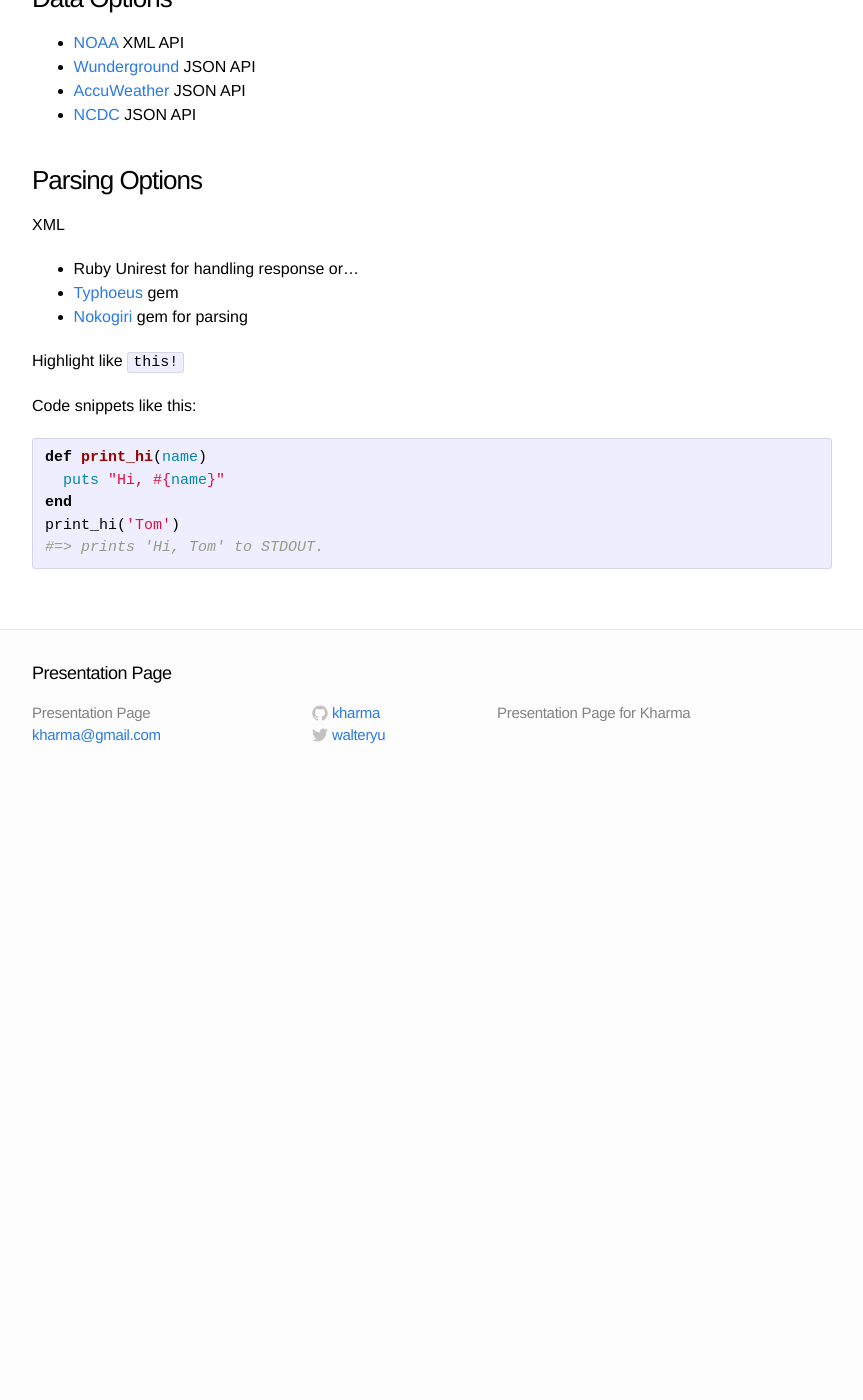
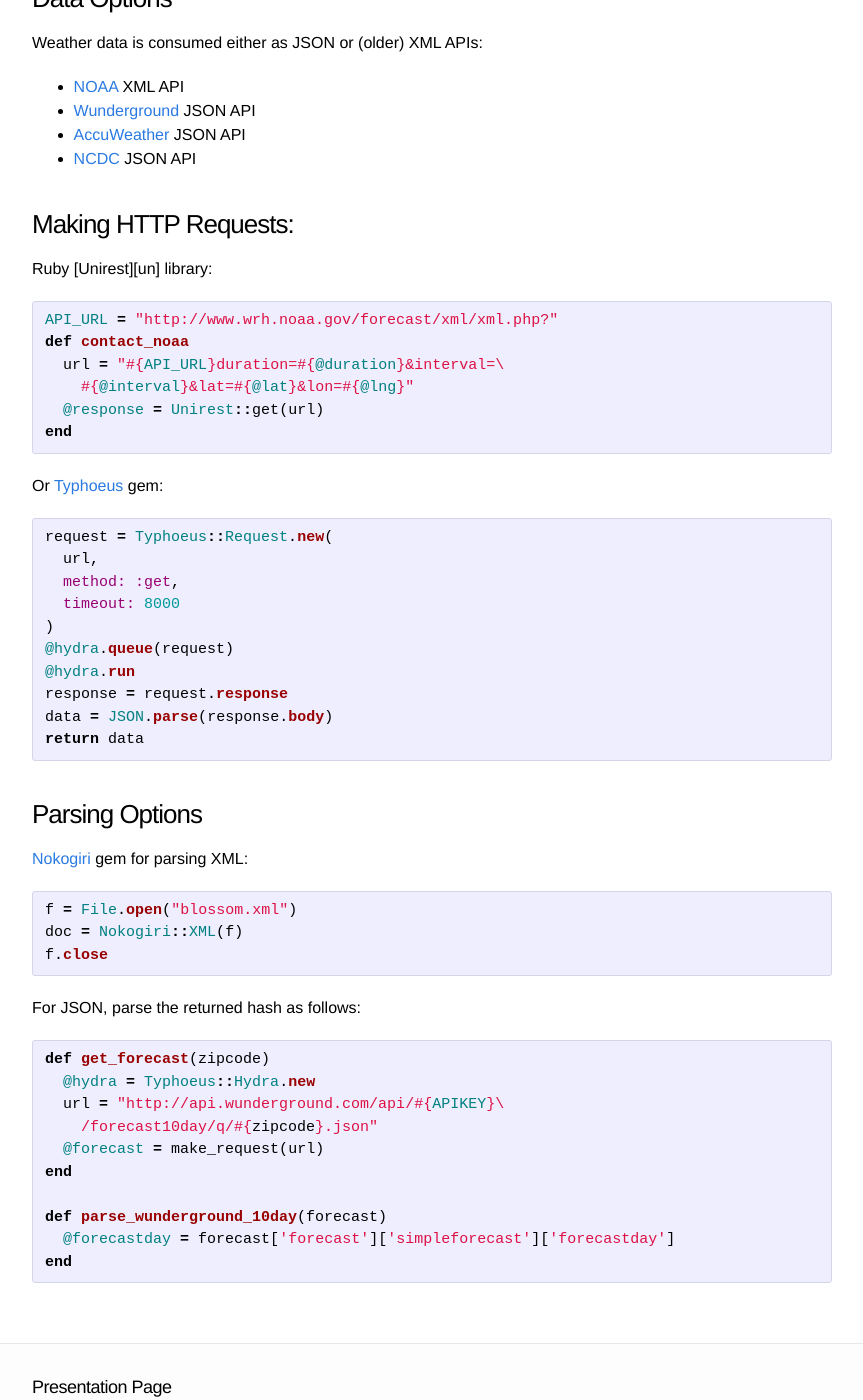
Before and after one commit to stormsavvy/stormsavvy.github.io, a Jekyll site: the page built from kharma/_posts/2014-11-20-east-bay-rails-meetup.markdown, in a window 1280 px wide and 1400 px high, scrolled down 1489 px. Shown: the whole window, without its empty margins (208-1071 px from the left). Built offline with Jekyll 4.4.1, drawn with Linux system fonts in a browser that asks for light colours; before the commit the page ends 2281 px from its top, so only the background shows below that.

Commit message:
76663852 update presentation

```diff
--- a/kharma/_posts/2014-11-20-east-bay-rails-meetup.markdown
+++ b/kharma/_posts/2014-11-20-east-bay-rails-meetup.markdown
@@ -64,29 +64,64 @@ together...
 
 ### Data Options
 
+Weather data is consumed either as JSON or (older) XML APIs:
+
 * [NOAA][noaa] XML API
 * [Wunderground][wg] JSON API
 * [AccuWeather][aw] JSON API
 * [NCDC][ncdc] JSON API
 
+### Making HTTP Requests:
+
+Ruby [Unirest][un] library:
+
+{% highlight ruby %}
+API_URL = "http://www.wrh.noaa.gov/forecast/xml/xml.php?"
+def contact_noaa
+  url = "#{API_URL}duration=#{@duration}&interval=\
+    #{@interval}&lat=#{@lat}&lon=#{@lng}"
+  @response = Unirest::get(url)
+end
+{% endhighlight %}
+
+Or [Typhoeus][ty] gem:
+
+{% highlight ruby %}
+request = Typhoeus::Request.new(
+  url,
+  method: :get,
+  timeout: 8000
+)
+@hydra.queue(request)
+@hydra.run
+response = request.response
+data = JSON.parse(response.body)
+return data
+{% endhighlight %}
+
 ### Parsing Options
 
-XML
-
-* Ruby Unirest for handling response or...
-* [Typhoeus][ty] gem
-* [Nokogiri][ng] gem for parsing
-
-Highlight like `this!`
-
-Code snippets like this:
+[Nokogiri][ng] gem for parsing XML:
 
 {% highlight ruby %}
-def print_hi(name)
-  puts "Hi, #{name}"
+f = File.open("blossom.xml")
+doc = Nokogiri::XML(f)
+f.close
+{% endhighlight %}
+
+For JSON, parse the returned hash as follows:
+
+{% highlight ruby %}
+def get_forecast(zipcode)
+  @hydra = Typhoeus::Hydra.new
+  url = "http://api.wunderground.com/api/#{APIKEY}\
+    /forecast10day/q/#{zipcode}.json"
+  @forecast = make_request(url)
 end
-print_hi('Tom')
-#=> prints 'Hi, Tom' to STDOUT.
+
+def parse_wunderground_10day(forecast)
+  @forecastday = forecast['forecast']['simpleforecast']['forecastday']
+end
 {% endhighlight %}
 
 
```
